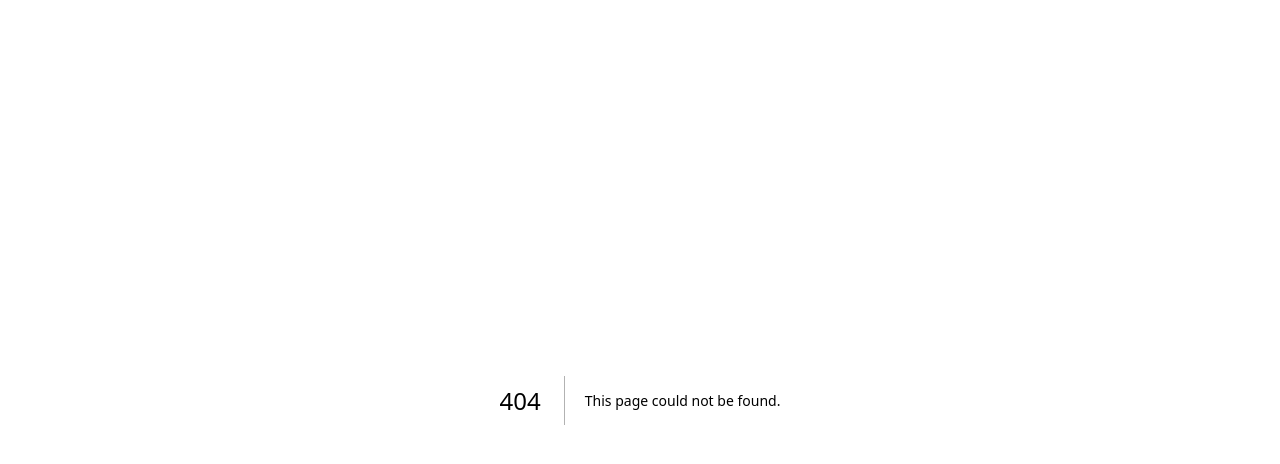
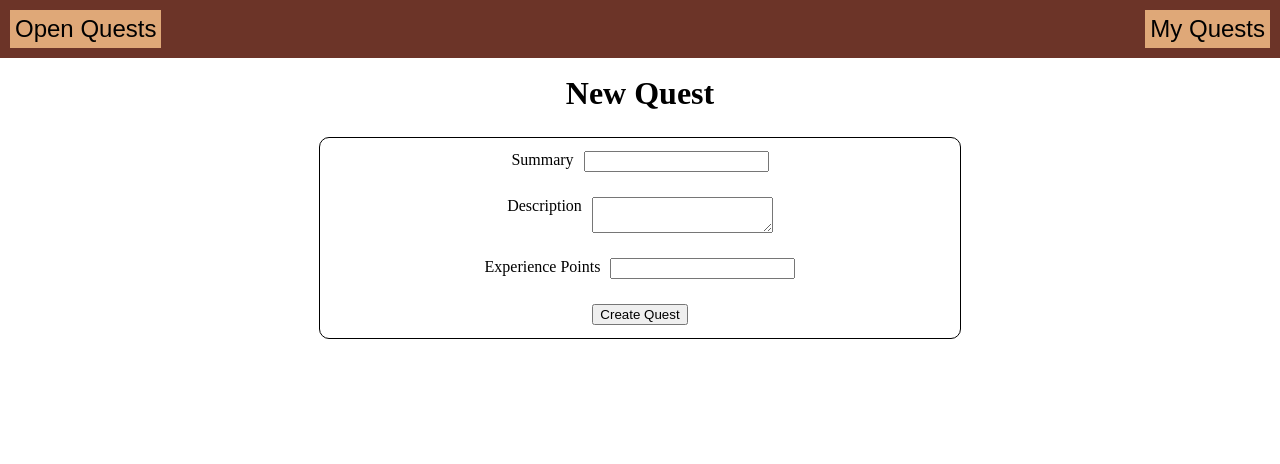
Before and after one commit to dancey-apple/EpicQuest, a Next.js app in the folder QuestApp/: page /NewQuestForm in a window 1280 px wide. Before the commit this address had no page. Shown: the top 464 px of the page. Built offline with nearby package versions, Linux system fonts and the light colour scheme.

Commit message:
Added the New Quest Form page | Button doesn't work fo some reason...

```diff
--- a/QuestApp/package.json
+++ b/QuestApp/package.json
@@ -15,7 +15,8 @@
     "@prisma/client": "^5.17.0",
     "next": "14.2.4",
     "react": "^18",
-    "react-dom": "^18"
+    "react-dom": "^18",
+    "reactjs-popup": "^2.0.6"
   },
   "devDependencies": {
     "eslint": "^8",
--- /dev/null
+++ b/QuestApp/src/pages/NewQuestForm/index.js
@@ -0,0 +1,98 @@
+import React from "react";
+import NavBar from "../NavBar";
+
+export default function NewQuest() {
+
+    async function createQuest(event){
+        event.preventDefault();
+        const summary = document.getElementById("summary").value;
+        const description = document.getElementById("description").value;
+        const xp = document.getElementById("xp").value;
+
+        const res = await fetch("/api/quests", {
+            method: "POST",
+            headers: {
+                "Content-Type": "application/json",
+            },
+            body: JSON.stringify({ summary, description, xp }),
+        });
+
+            if (res.ok) {
+                const result = await res.json();
+                alert("Quest created successfully!");
+            } else {
+                const error = await res.json();
+                alert(`Failed to create Quest. Error: ${error.message}`);
+            // Remove the extra closing curly brace
+        }
+    }
+
+    return(
+        <>
+            <NavBar />
+            <h1 style={{
+                textAlign: "center",
+                margin: "75px 0 25px 0",
+            }}>New Quest</h1>
+            <div style={{
+                display: "flex",
+                flexDirection: "column",
+                justifyContent: "center",
+                alignItems: "center",
+            }}>
+                <form style={{
+                    display: "flex",
+                    flexDirection: "column",
+                    height: "25vh",
+                    width: "50vw",
+                    justifyContent: "space-around",
+                    alignItems: "center",
+                    border: "1px solid black",
+                    borderRadius: "10px",
+                }}>
+                <div id="summary" style={{
+                    display: "flex",
+                    flexDirection: "row",
+                    justifyContent: "center",
+                    width: "75%",
+                }} required>
+                    <label htmlFor="summary">Summary</label>
+                    <input style={{
+                        display: "flex",
+                        margin: "0 0 0 10px",
+                    }}type="text" id="summary" name="summary" />
+                </div>
+                <div id="description" style={{
+                    display: "flex",
+                    flexDirection: "row",
+                    justifyContent: "center",
+                    width: "75%",
+                }}>
+                    <label htmlFor="description">Description</label>
+                    <textarea style={{
+                        display: "flex",
+                        margin: "0 0 0 10px",
+                    }}id="description" name="description" />
+                </div>
+                <div id="xp" style={{
+                    display: "flex",
+                    flexDirection: "row",
+                    justifyContent: "center",
+                    width: "75%",
+                }}>
+                    <label htmlFor="xp">Experience Points</label>
+                    <input style={{
+                        display: "flex",
+                        margin: "0 0 0 10px",
+                    }}type="number" id="xp" name="xp" />
+                </div>
+                <button type="submit" style={{
+                    display: "flex",
+                    flexDirection: "row",
+                    justifyContent: "center",
+                }}>Create Quest</button>
+                </form>
+            </div>
+        </>
+    )
+}
--- a/QuestApp/src/pages/api/quests.js
+++ b/QuestApp/src/pages/api/quests.js
@@ -29,6 +29,24 @@ export default async function handler(req, res) {
       console.error("Error fetching quests:", error);
       res.status(500).json({ error: "Error fetching quests data" });
     }
+  } else if (req.method === "POST") {
+    const { summary, description, xp } = req.body;
+    try {
+      const newQuest = await prisma.quests.create({
+        data: {
+          summary,
+          description,
+          xp: parseInt(xp, 10),
+          status: "OPEN",
+        },
+      });
+      res.status(200).json({newQuest});
+    } catch (error) {
+      console.error("Error creating quest:", error);
+      res.status(500).json({ error: error.message });
+    } finally {
+      await prisma.$disconnect();
+  }
   } else {
     res.status(405).json({ message: "We only support GET requests" });
   }
```
Also changed, not shown: QuestApp/src/pages/Bountys/index.js (+33 -2 lines), 2 other files (tests, documents, lock files or other folders).
